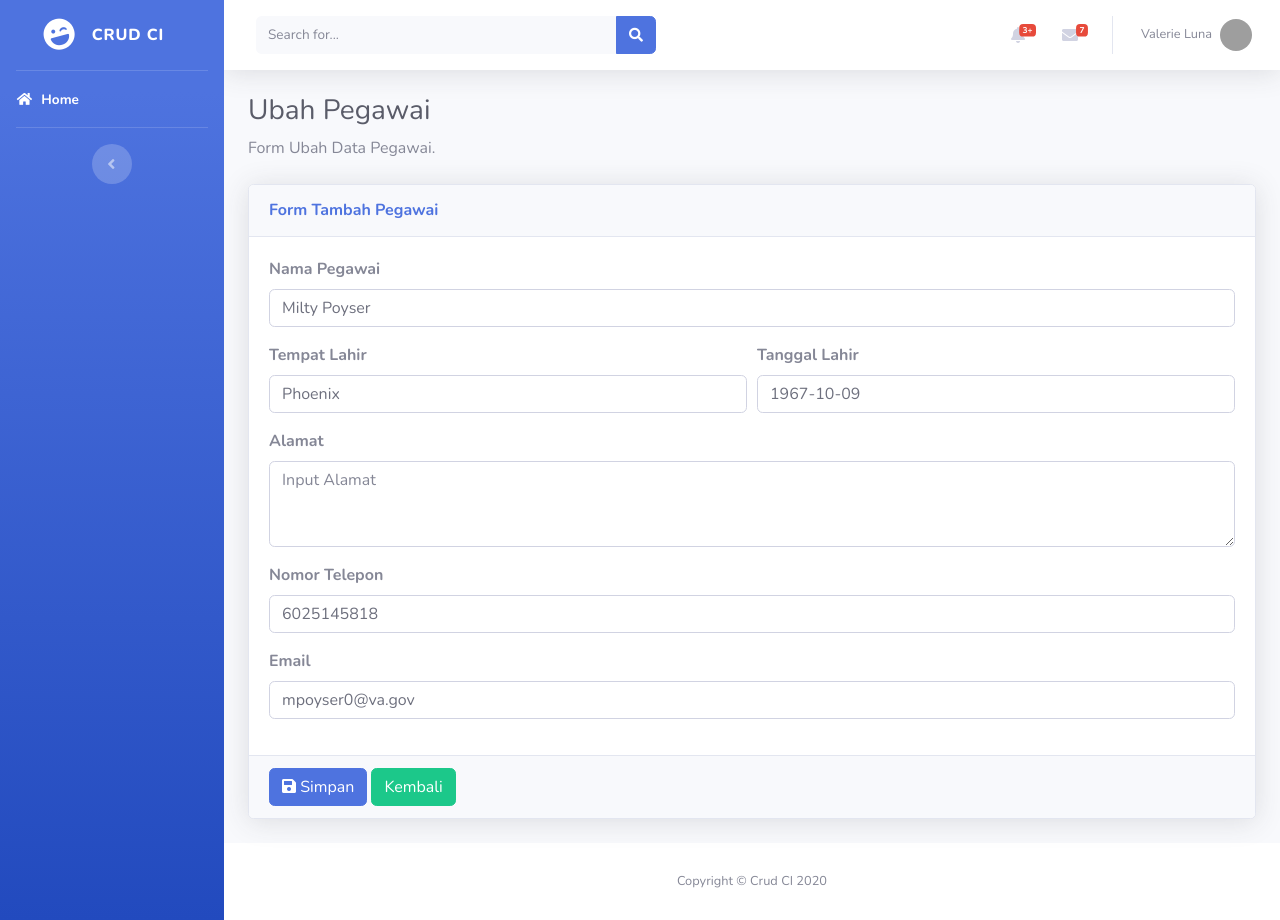
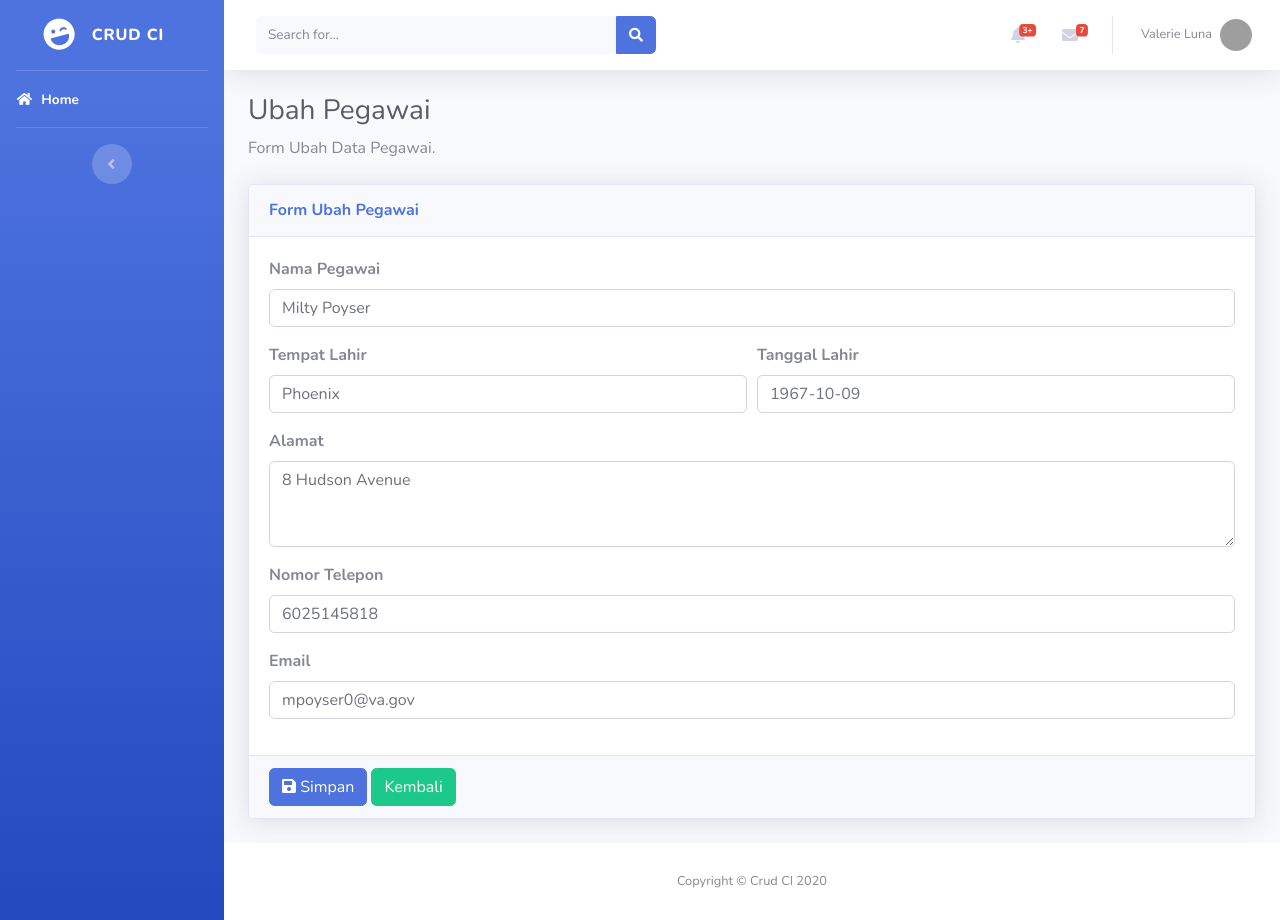
Before and after one commit to hariajie/crud-ci, a CodeIgniter app: page /database/index.php/crud/ubah/1 in a window 1280 px wide. Run offline with CodeIgniter, Linux system fonts and the light colour scheme; data comes from the database, SQL or seed files in the repository; some libraries are stand-ins or nearby versions; grey boxes are pictures that could not be loaded.

Commit message:
fix form edit

```diff
--- a/application/controllers/Crud.php
+++ b/application/controllers/Crud.php
@@ -47,7 +47,7 @@ class Crud extends CI_Controller {
 			$action = '';
 			$pk = $rows->id;
 			$rows->tanggal_lahir = $this->indodate->tanggal_indo($rows->tanggal_lahir);
-			$action .= '<a href="'.base_url().'crud/edit/'.$rows->id.'" title="Edit Data" class="btn btn-warning btn-circle btn-sm"><i class="fa fa-edit"></i></a>';
+			$action .= '<a href="'.base_url().'crud/ubah/'.$rows->id.'" title="Edit Data" class="btn btn-warning btn-circle btn-sm"><i class="fa fa-edit"></i></a>';
 			$action .= '&nbsp;<a href="'.base_url().'crud/delete/'.$rows->id.'" title="Hapus Data" class="btn btn-danger btn-circle btn-sm" onclick="return confirm(\'Apa anda yakin menghapus data ini?\')"><i class="fa fa-trash"></i></a>';
 			$rows->action = $action;
 
@@ -190,7 +190,7 @@ class Crud extends CI_Controller {
 		//$this->form_validation->set_error_delimiters('<div class="text-danger">','</div>');
 
 		if($this->form_validation->run()==FALSE) {
-			$this->ubah();
+			$this->ubah($id);
 		}
 		else {
 			$dt = array();
@@ -202,8 +202,8 @@ class Crud extends CI_Controller {
 			$dt['email'] = $this->input->post("email");
 
 
-			$insert = $this->mpegawai->edit($dt, $id);
-			if($insert) {
+			$edit = $this->mpegawai->edit($dt, $id);
+			if($edit) {
 				$this->session->set_flashdata('msg_success', 'Data berhasil diubah');
 				redirect(base_url().'crud');
 			}
--- a/application/views/template/content/ubah_pegawai.php
+++ b/application/views/template/content/ubah_pegawai.php
@@ -6,10 +6,10 @@
           <div class="card shadow mb-4">
             <div class="card-header py-3">
               <span class="float-left">
-              <h6 class="m-0 font-weight-bold text-primary text-left">Form Tambah Pegawai</h6>
+              <h6 class="m-0 font-weight-bold text-primary text-left">Form Ubah Pegawai</h6>
              </span>
             </div>
-            <form role="form" method="post" action="<?php echo site_url('crud/add');?>">
+            <form role="form" method="post" action="<?php echo site_url('crud/edit/').$pegawai->id;?>">
             <div class="card-body">
               <div class="form-row">
                 <div class="form-group col-md-12">
@@ -33,7 +33,7 @@
               <div class="form-row">
                 <div class="form-group col-md-12">
                   <label for="alamat"><b>Alamat</b></label>
-                  <textarea class="form-control <?php if(form_error('alamat')!=null) echo ' is-invalid' ;?>" id="alamat" name="alamat" placeholder="Input Alamat" value="<?php echo $pegawai->alamat;?>" rows="3"></textarea>
+                  <textarea class="form-control <?php if(form_error('alamat')!=null) echo ' is-invalid' ;?>" id="alamat" name="alamat" placeholder="Input Alamat" rows="3"><?php echo $pegawai->alamat;?></textarea>
                   <?php echo form_error('alamat', '<span class="text-danger">', '</span>');?>
                 </div>
               </div>
```
